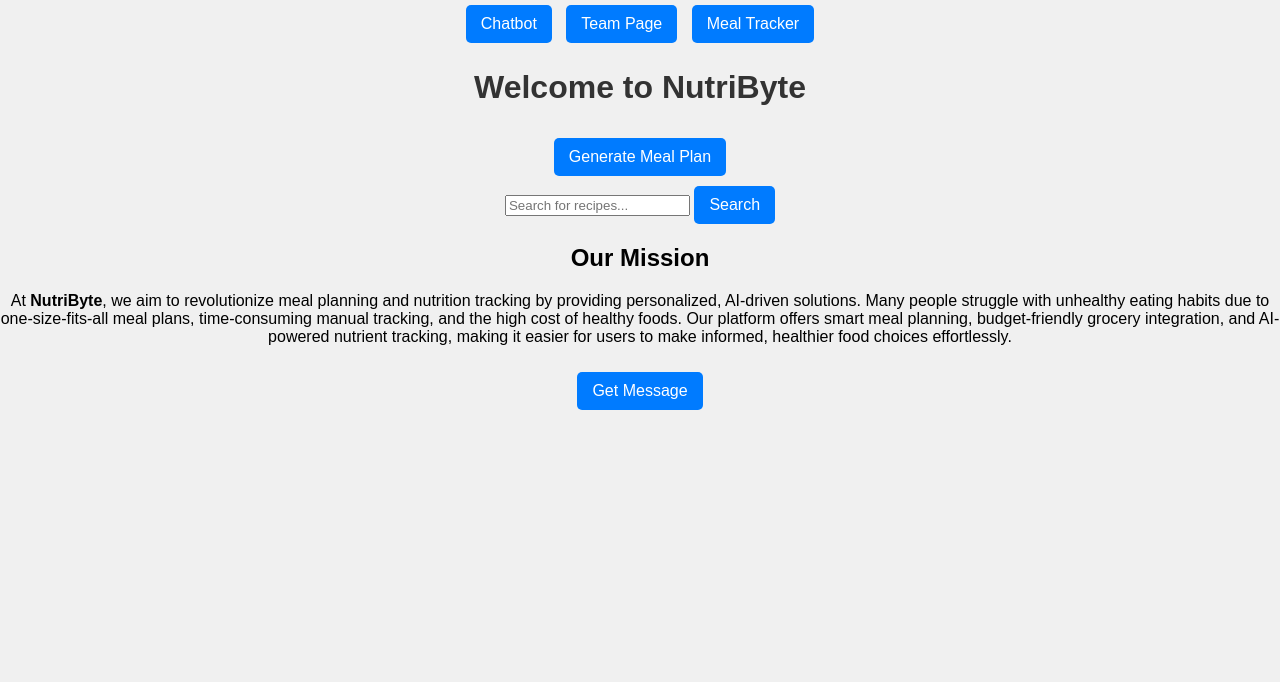
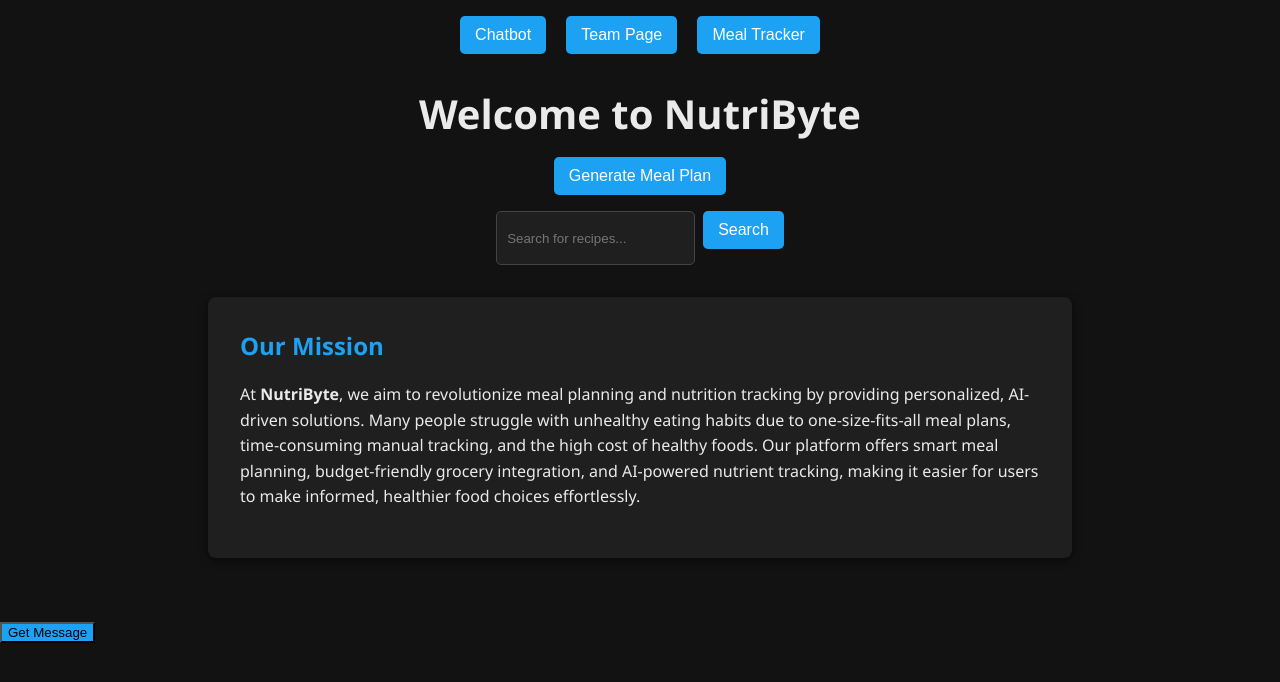
Before and after one commit to NutriByte/NutriByte, a Flask app: page / in a window 1280 px wide. Shown: the top 682 px of the page. Run offline with Flask 3, Linux system fonts and the light colour scheme.

Commit message:
attempting to adjust styling of main page, still need work on it

```diff
--- /dev/null
+++ b/static/index.css
@@ -0,0 +1,122 @@
+/* File: static/index.css */
+
+/* Modern Dark-ish Theme for the Main Landing Page */
+
+body {
+    margin: 0;
+    font-family: 'Segoe UI', Tahoma, Geneva, Verdana, sans-serif;
+    background: #121212;
+    color: #eaeaea;
+  }
+
+  /* Navigation Buttons Container */
+  .nav-buttons {
+    text-align: center;
+    margin-top: 1rem;
+  }
+
+  .nav-buttons button {
+    margin: 0 0.5rem;
+    background-color: #1da1f2;
+    border: none;
+    color: #fff;
+    padding: 10px 15px;
+    font-size: 16px;
+    border-radius: 5px;
+    cursor: pointer;
+    transition: background 0.3s, transform 0.3s;
+  }
+
+  .nav-buttons button:hover {
+    background-color: #1790d9;
+    transform: scale(1.05);
+  }
+
+  h1 {
+    text-align: center;
+    font-size: 2.5rem;
+    margin: 2rem 0 1rem;
+  }
+
+  .meal-plan-section {
+    display: flex;
+    flex-direction: column;
+    align-items: center;
+    margin: 1rem 0;
+  }
+
+  .meal-plan-section button {
+    background-color: #1da1f2;
+    border: none;
+    color: #fff;
+    padding: 10px 15px;
+    font-size: 16px;
+    border-radius: 5px;
+    cursor: pointer;
+    margin-bottom: 1rem;
+    transition: background 0.3s, transform 0.3s;
+  }
+
+  .meal-plan-section button:hover {
+    background-color: #1790d9;
+    transform: scale(1.05);
+  }
+
+  .recipe-search {
+    display: flex;
+    gap: 0.5rem;
+  }
+
+  .recipe-search input {
+    padding: 10px;
+    border: 1px solid #444;
+    border-radius: 5px;
+    background: #1f1f1f;
+    color: #fff;
+  }
+
+  .recipe-search button {
+    background-color: #1da1f2;
+    border: none;
+    color: #fff;
+    padding: 10px 15px;
+    font-size: 16px;
+    border-radius: 5px;
+    cursor: pointer;
+    transition: background 0.3s, transform 0.3s;
+  }
+
+  .recipe-search button:hover {
+    background-color: #1790d9;
+    transform: scale(1.05);
+  }
+
+  .mission {
+    max-width: 800px;
+    margin: 2rem auto;
+    background: #1f1f1f;
+    border-radius: 8px;
+    padding: 2rem;
+    box-shadow: 0 2px 8px rgba(0, 0, 0, 0.6);
+  }
+
+  .mission h2 {
+    margin-top: 0;
+    color: #1da1f2;
+  }
+
+  .mission p {
+    line-height: 1.6;
+  }
+
+  /* Get Message Button */
+  button[onclick="fetchMessage()"] {
+    margin-top: 2rem;
+    background-color: #1da1f2;
+  }
+
+  #message {
+    text-align: center;
+    margin: 1rem 0;
+    font-size: 1rem;
+  }
--- a/templates/index.html
+++ b/templates/index.html
@@ -4,7 +4,8 @@
     <meta charset="UTF-8">
     <meta name="viewport" content="width=device-width, initial-scale=1.0">
     <title>NutriByte</title>
-    <link rel="stylesheet" href="{{ url_for('static', filename='styles.css') }}">
+    <!-- Updated to new stylesheet named index.css -->
+    <link rel="stylesheet" href="{{ url_for('static', filename='index.css') }}">
 </head>
 <body>
 
```
